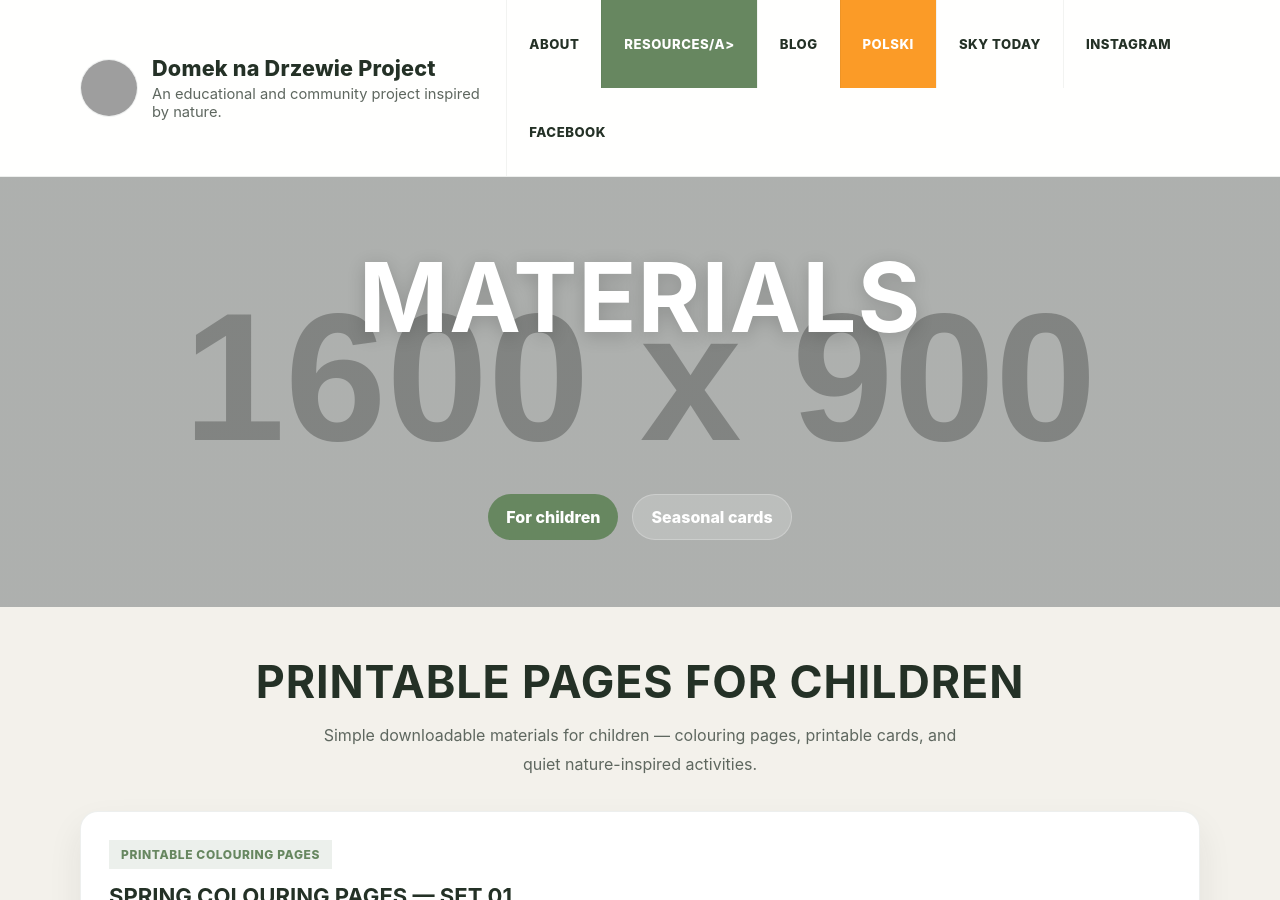
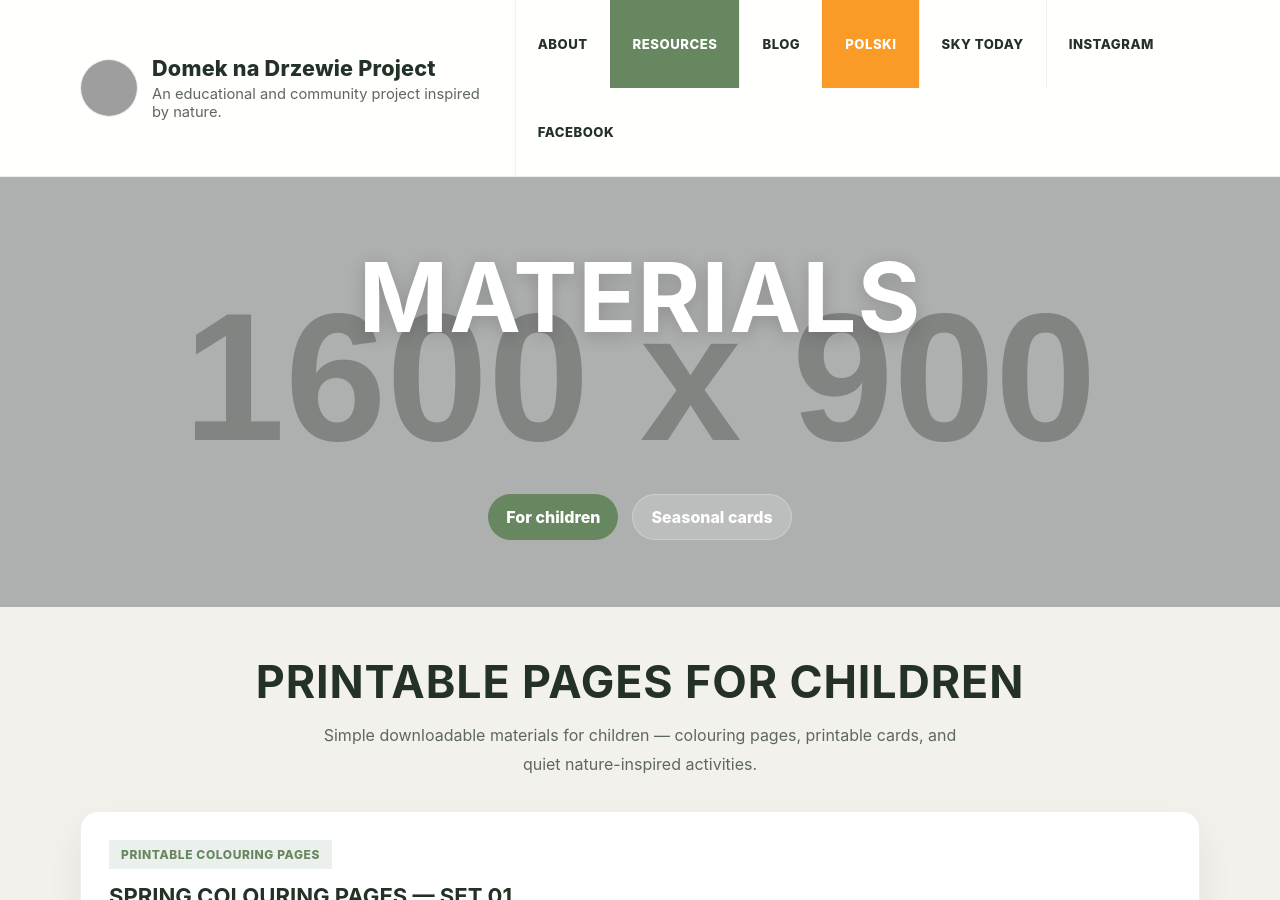
Before and after one commit to akonkia/domeknadrzewie, a Jekyll site: the page en/materials/index.html, which Jekyll copies as it is, in a window 1280 px wide and 900 px high. Built offline with Jekyll 4.4.1, drawn with Linux system fonts in a browser that asks for light colours; grey boxes are pictures that could not be loaded.

Commit message:
Update index.html

```diff
--- a/en/materials/index.html
+++ b/en/materials/index.html
@@ -517,7 +517,7 @@
 
       <nav class="nav-links" aria-label="Navigation">
         <a href="/en/">About</a>
-        <a href="/en/materials/" class="active">Resources/a>
+        <a href="/en/materials/" class="active">Resources</a>
         <a href="/blog/" class="nav-link">BLOG</a>
         <a class="lang-link" href="/materialy/">Polski</a>
         <a href="/en/sky.html">Sky Today</a>
```
